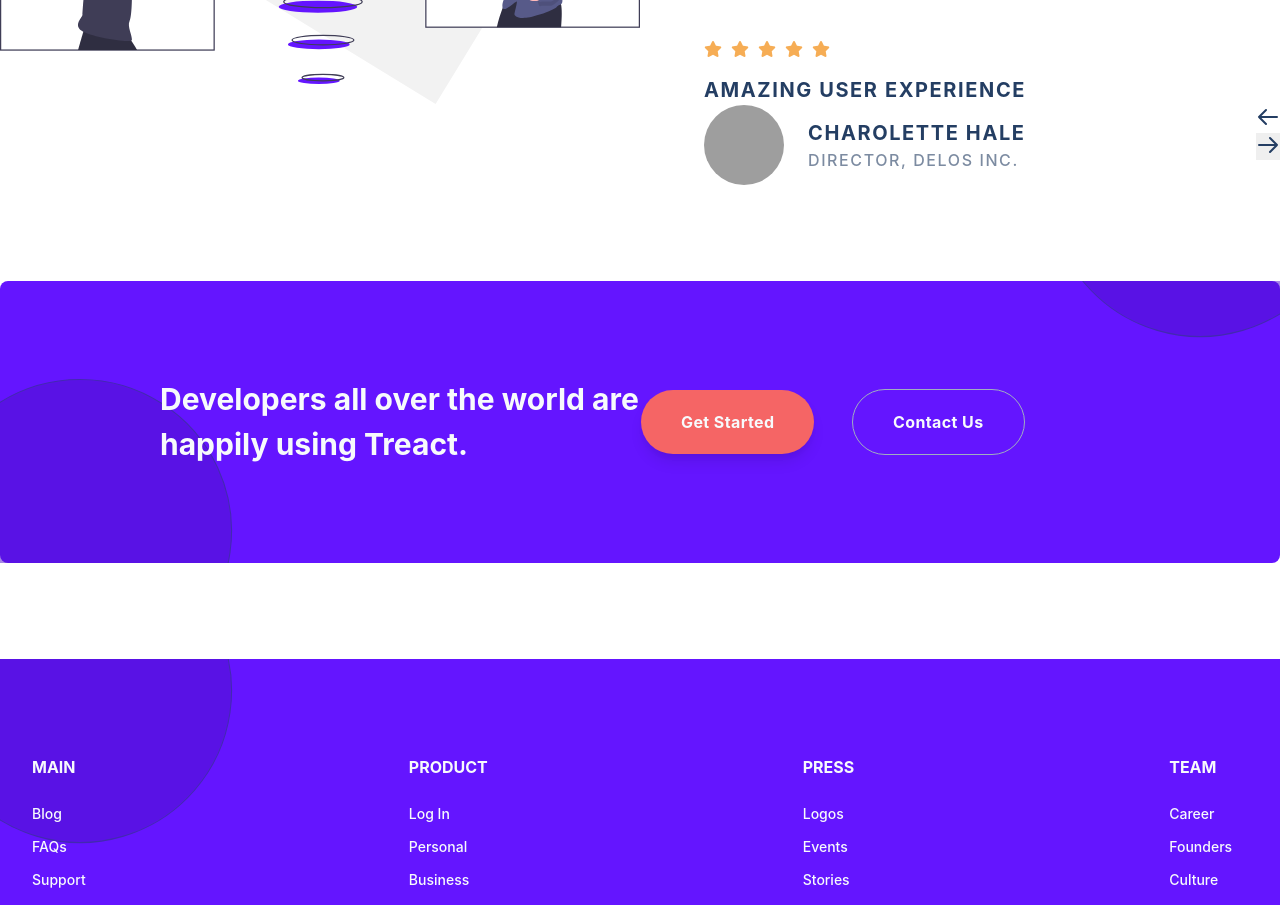
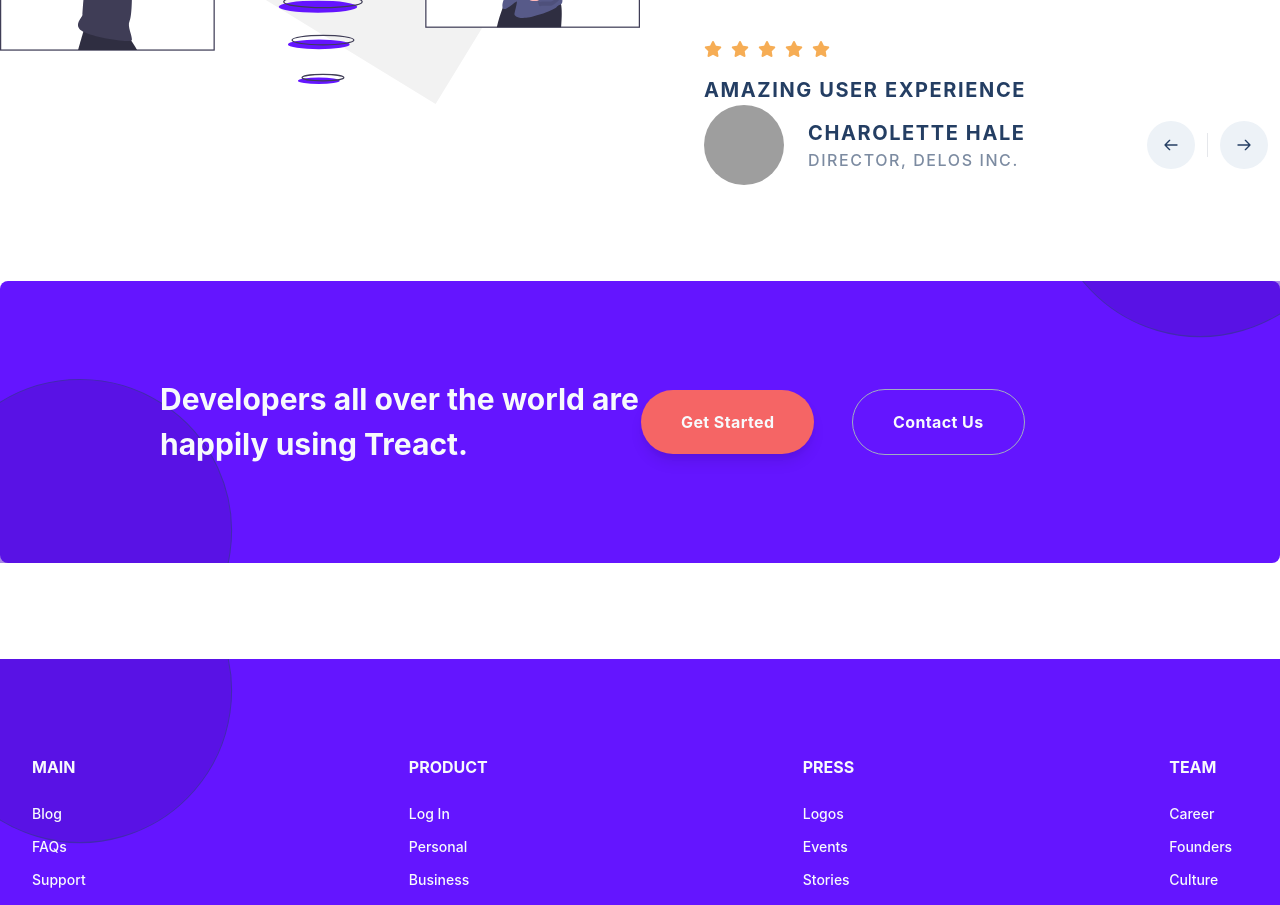
Before and after one commit to joshroundy/Wk-2-final-project, a plain HTML site: page index.html in a window 1280 px wide. Shown: the part 5519-6424 px from the top of the page. Drawn offline with Linux system fonts and the light colour scheme; grey boxes are pictures that could not be loaded.

Commit message:
final commit

```diff
--- a/index.html
+++ b/index.html
@@ -393,17 +393,19 @@
                           </div>
                         </div>
                       </div>
-                      <div class="testimonial__button">
+                    <div class="testimonial__buttons">
+                      <button class="testimonial__button">
                         <svg fill="none" stroke="rgb(100,21,255)" stroke-linecap="round" stroke-linejoin="round" stroke-width="3" viewBox="0 0 24 24">
                           <path d="M10 19l-7-7m0 0l7-7m-7 7h18"></path>
-                      </svg>
+                       </svg>
+                      </button>
                       <div class="divider"></div>
                       <button class="testimonial__button">
                         <svg fill="none" stroke="rgb(100,21,255)" stroke-linecap="round" stroke-linejoin="round" stroke-width="3" viewBox="0 0 24 24">
                             <path d="M14 5l7 7m0 0l-7 7m7-7H3"></path>
                         </svg>
                       </button>
-                      </div>
+                    </div>
                     </div>
                 </div>
               </div>
--- a/style.css
+++ b/style.css
@@ -956,6 +956,32 @@
    line-height: 1.5;
 }
 
+.testimonial__buttons {
+   display: flex;
+   align-items: center;
+}
+
+.divider {
+   width: 1px;
+   height: 24px;
+   background: rgb(229, 231, 235);
+}
+
+.testimonial__button {
+   display: flex;
+   justify-content: center;
+   align-items: center;
+   padding: 16px;
+   background: #edf2f7;
+   border-radius: 50%;
+   margin: 0 12px;
+   transition: all 300ms;
+}
+
+.testimonial__button svg {
+   width: 16px;
+   height: 16px;
+}
 /*
 
 START
```
